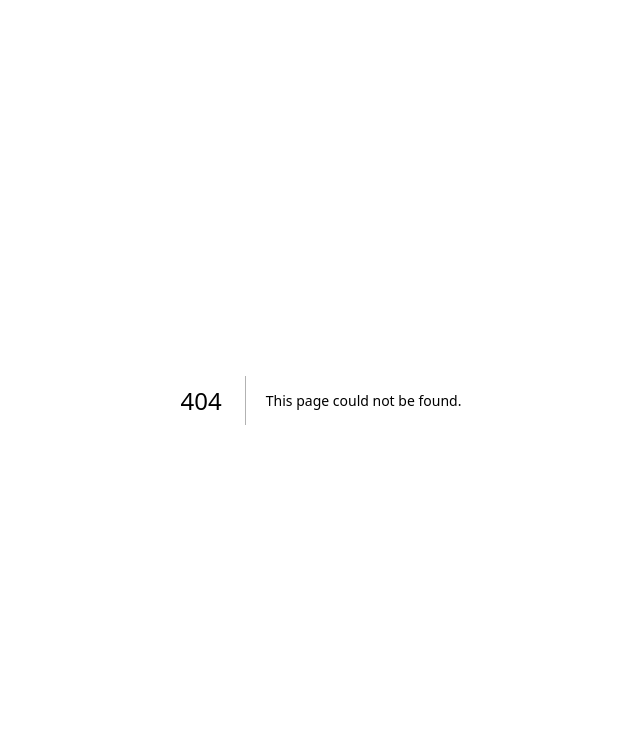
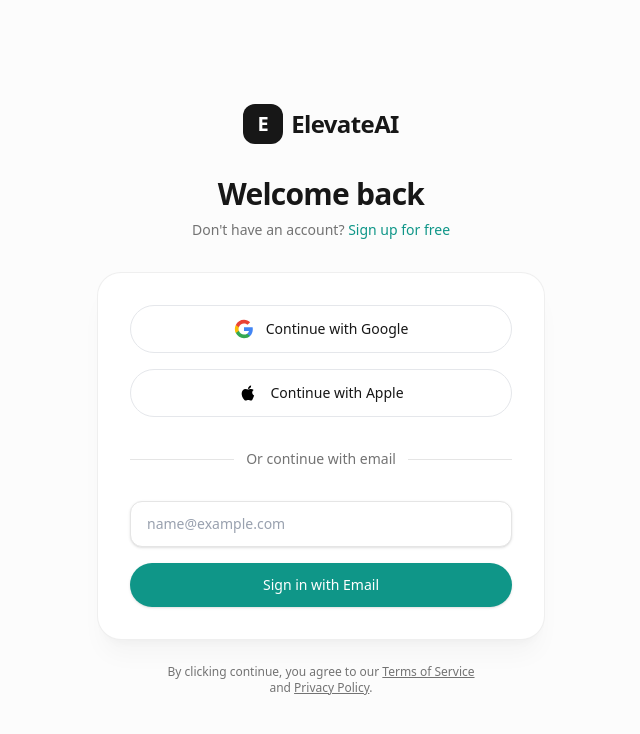
Before and after one commit to SaiKrishna181707/Advanced-RAG-based-knowledge-assistant, a Next.js app in the folder frontend/: page /signin in a window 1280 px wide. Before the commit this address had no page. Shown: the top 734 px of the page, without its empty margins (319-959 px from the left). Built offline with nearby package versions, Linux system fonts and the light colour scheme.

Commit message:
feat: add sign-in page and fix cta buttons

```diff
--- /dev/null
+++ b/frontend/src/app/signin/page.tsx
@@ -0,0 +1,142 @@
+"use client";
+import React, { useState } from 'react';
+import Link from 'next/link';
+import { motion } from 'framer-motion';
+import { Button } from '@/components/ui/button';
+import { Card } from '@/components/ui/card';
+
+export default function SignIn() {
+  const [email, setEmail] = useState('');
+  const [isSubmitting, setIsSubmitting] = useState(false);
+
+  const handleSubmit = (e: React.FormEvent) => {
+    e.preventDefault();
+    if (!email) return;
+    setIsSubmitting(true);
+    // Simulate auth request
+    setTimeout(() => {
+      setIsSubmitting(false);
+      alert('Authentication would happen here!');
+    }, 1500);
+  };
+
+  return (
+    <div className="min-h-screen bg-brand-bg flex flex-col justify-center py-12 px-6 sm:px-6 lg:px-8 font-sans selection:bg-brand-accent/20">
+
+      {/* Decorative background blur */}
+      <div className="absolute top-1/2 left-1/2 -translate-x-1/2 -translate-y-1/2 w-[800px] h-[800px] bg-brand-accent/5 rounded-full blur-[120px] pointer-events-none -z-10" />
+
+      <motion.div
+        initial={{ opacity: 0, y: 20 }}
+        animate={{ opacity: 1, y: 0 }}
+        transition={{ duration: 0.5 }}
+        className="sm:mx-auto sm:w-full sm:max-w-md"
+      >
+        <Link href="/" className="flex items-center justify-center gap-2 mb-8 group">
+          <div className="w-10 h-10 rounded-xl bg-brand-text flex items-center justify-center transition-transform group-hover:scale-105">
+            <span className="text-white font-bold text-xl">E</span>
+          </div>
+          <span className="font-semibold text-2xl tracking-tight text-brand-text">ElevateAI</span>
+        </Link>
+
+        <h2 className="text-center text-3xl font-bold tracking-tight text-brand-text">
+          Welcome back
+        </h2>
+        <p className="mt-2 text-center text-sm text-brand-muted">
+          Don't have an account?{' '}
+          <Link href="/signin" className="font-medium text-brand-accent hover:text-brand-accent-hover transition-colors">
+            Sign up for free
+          </Link>
+        </p>
+      </motion.div>
+
+      <motion.div
+        initial={{ opacity: 0, y: 20 }}
+        animate={{ opacity: 1, y: 0 }}
+        transition={{ duration: 0.5, delay: 0.1 }}
+        className="mt-8 sm:mx-auto sm:w-full sm:max-w-md"
+      >
+        <Card className="p-8 shadow-xl shadow-black/[0.03] border-brand-border/60">
+          <div className="flex flex-col gap-4">
+
+            <Button variant="outline" className="w-full h-12 flex items-center justify-center gap-3 bg-white hover:bg-gray-50 border-gray-200">
+              <svg width="20" height="20" viewBox="0 0 24 24" fill="none" xmlns="http://www.w3.org/2000/svg">
+                <path d="M22.56 12.25c0-.78-.07-1.53-.2-2.25H12v4.26h5.92c-.26 1.37-1.04 2.53-2.21 3.31v2.77h3.57c2.08-1.92 3.28-4.74 3.28-8.09z" fill="#4285F4"/>
+                <path d="M12 23c2.97 0 5.46-.98 7.28-2.66l-3.57-2.77c-.98.66-2.23 1.06-3.71 1.06-2.86 0-5.29-1.93-6.16-4.53H2.18v2.84C3.99 20.53 7.7 23 12 23z" fill="#34A853"/>
+                <path d="M5.84 14.09c-.22-.66-.35-1.36-.35-2.09s.13-1.43.35-2.09V7.07H2.18C1.43 8.55 1 10.22 1 12s.43 3.45 1.18 4.93l2.85-2.22.81-.62z" fill="#FBBC05"/>
+                <path d="M12 5.38c1.62 0 3.06.56 4.21 1.64l3.15-3.15C17.45 2.09 14.97 1 12 1 7.7 1 3.99 3.47 2.18 7.07l3.66 2.84c.87-2.6 3.3-4.53 6.16-4.53z" fill="#EA4335"/>
+              </svg>
+              <span className="font-medium text-brand-text">Continue with Google</span>
+            </Button>
+
+            <Button variant="outline" className="w-full h-12 flex items-center justify-center gap-3 bg-white hover:bg-gray-50 border-gray-200">
+              <svg width="20" height="20" viewBox="0 0 24 24" fill="black" xmlns="http://www.w3.org/2000/svg">
+                <path d="M17.05 20.28c-.98.95-2.05.8-3.08.35-1.09-.46-2.09-.48-3.24 0-1.44.62-2.2.44-3.06-.35C2.79 15.25 3.51 7.59 9.05 7.31c1.35.05 2.26.45 3.05.45.71 0 1.96-.54 3.41-.45 1.35.04 2.51.37 3.39 1.15-2.73 1.6-2.25 5.36.49 6.42-.69 1.93-1.43 3.52-2.34 5.4zM12.03 7.25c-.15-2.23 1.66-4.07 3.74-4.25.29 2.58-2.34 4.5-3.74 4.25z"/>
+              </svg>
+              <span className="font-medium text-brand-text">Continue with Apple</span>
+            </Button>
+
+          </div>
+
+          <div className="mt-8">
+            <div className="relative">
+              <div className="absolute inset-0 flex items-center">
+                <div className="w-full border-t border-brand-border" />
+              </div>
+              <div className="relative flex justify-center text-sm">
+                <span className="px-3 bg-brand-surface text-brand-muted">Or continue with email</span>
+              </div>
+            </div>
+
+            <div className="mt-8">
+              <form onSubmit={handleSubmit} className="space-y-4">
+                <div>
+                  <label htmlFor="email" className="block text-sm font-medium text-brand-text sr-only">
+                    Email address
+                  </label>
+                  <div className="mt-1">
+                    <input
+                      id="email"
+                      name="email"
+                      type="email"
+                      autoComplete="email"
+                      required
+                      placeholder="name@example.com"
+                      value={email}
+                      onChange={(e) => setEmail(e.target.value)}
+                      className="block w-full appearance-none rounded-xl border border-brand-border bg-white px-4 py-3 text-brand-text placeholder-gray-400 focus:border-brand-accent focus:outline-none focus:ring-1 focus:ring-brand-accent sm:text-sm transition-colors shadow-sm"
+                    />
+                  </div>
+                </div>
+
+                <div>
+                  <Button
+                    type="submit"
+                    variant="accent"
+                    className="w-full h-11"
+                    disabled={isSubmitting}
+                  >
+                    {isSubmitting ? (
+                      <span className="flex items-center gap-2">
+                        <div className="w-4 h-4 rounded-full border-2 border-white/30 border-t-white animate-spin" />
+                        Signing in...
+                      </span>
+                    ) : (
+                      "Sign in with Email"
+                    )}
+                  </Button>
+                </div>
+              </form>
+            </div>
+          </div>
+        </Card>
+        <p className="mt-6 text-center text-xs text-brand-muted max-w-xs mx-auto">
+          By clicking continue, you agree to our{' '}
+          <a href="#" className="underline hover:text-brand-text transition-colors">Terms of Service</a>{' '}
+          and{' '}
+          <a href="#" className="underline hover:text-brand-text transition-colors">Privacy Policy</a>.
+        </p>
+      </motion.div>
+    </div>
+  );
+}
--- a/frontend/src/components/CTA.tsx
+++ b/frontend/src/components/CTA.tsx
@@ -1,5 +1,6 @@
 "use client";
 import React from 'react';
+import Link from 'next/link';
 import { motion } from 'framer-motion';
 import { Button } from './ui/button';
 
@@ -24,12 +25,16 @@
             Join thousands of professionals using AI to build better resumes, ace their interviews, and land their dream roles.
           </p>
           <div className="flex flex-col sm:flex-row gap-4 w-full sm:w-auto">
-            <Button variant="accent" size="lg" className="w-full sm:w-auto px-8">
-              Start for free
-            </Button>
-            <Button variant="outline" size="lg" className="w-full sm:w-auto px-8 border-white/20 text-white hover:bg-white/10 hover:text-white">
-              View demo
-            </Button>
+            <Link href="/signin" className="w-full sm:w-auto">
+              <Button variant="accent" size="lg" className="w-full sm:w-auto px-8" asChild>
+                Start for free
+              </Button>
+            </Link>
+            <Link href="/#demo" className="w-full sm:w-auto">
+              <Button variant="outline" size="lg" className="w-full sm:w-auto px-8 border-white/20 text-white hover:bg-white/10 hover:text-white" asChild>
+                View demo
+              </Button>
+            </Link>
           </div>
           <p className="text-white/40 text-xs mt-6">No credit card required. 14-day free trial on Pro.</p>
         </div>
--- a/frontend/src/components/Hero.tsx
+++ b/frontend/src/components/Hero.tsx
@@ -1,5 +1,6 @@
 "use client";
 import React from 'react';
+import Link from 'next/link';
 import { Button } from './ui/button';
 import { motion } from 'framer-motion';
 
@@ -25,12 +26,16 @@
         </p>
 
         <div className="flex flex-col sm:flex-row gap-4 w-full sm:w-auto">
-          <Button variant="accent" size="lg" className="w-full sm:w-auto">
-            Get Started
-          </Button>
-          <Button variant="outline" size="lg" className="w-full sm:w-auto">
-            Explore Features
-          </Button>
+          <Link href="/signin" className="w-full sm:w-auto">
+            <Button variant="accent" size="lg" className="w-full sm:w-auto" asChild>
+              Get Started
+            </Button>
+          </Link>
+          <Link href="#features" className="w-full sm:w-auto">
+            <Button variant="outline" size="lg" className="w-full sm:w-auto" asChild>
+              Explore Features
+            </Button>
+          </Link>
         </div>
       </motion.div>
     </section>
--- a/frontend/src/components/Navbar.tsx
+++ b/frontend/src/components/Navbar.tsx
@@ -57,7 +57,9 @@
           <Link href="/signin" className="text-sm font-medium text-brand-text hover:text-brand-muted transition-colors">
             Sign In
           </Link>
-          <Button variant="accent" size="sm">Get Started</Button>
+          <Link href="/signin">
+            <Button variant="accent" size="sm" asChild>Get Started</Button>
+          </Link>
         </div>
 
         {/* Mobile Toggle */}
@@ -86,8 +88,12 @@
               </Link>
             ))}
             <div className="flex flex-col gap-3 mt-4">
-              <Button variant="outline" className="w-full justify-center">Sign In</Button>
-              <Button variant="accent" className="w-full justify-center">Get Started</Button>
+              <Link href="/signin" className="w-full">
+                <Button variant="outline" className="w-full justify-center" asChild>Sign In</Button>
+              </Link>
+              <Link href="/signin" className="w-full">
+                <Button variant="accent" className="w-full justify-center" asChild>Get Started</Button>
+              </Link>
             </div>
           </motion.div>
         )}
```
